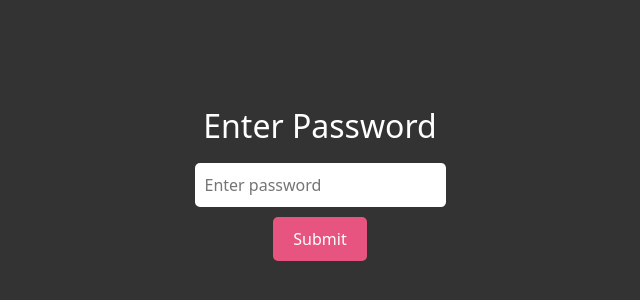
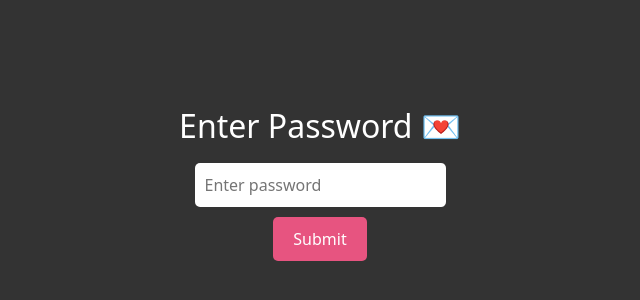
Before and after one commit to Crash-cyber/Jhanna27, a plain HTML site: page index.html in a window 1280 px wide. Shown: the part 216-516 px from the top of the page, without its empty margins (320-960 px from the left). Drawn offline with nearby package versions, Linux system fonts and the light colour scheme.

Commit message:
Refactor index.html structure and content

```diff
--- a/index.html
+++ b/index.html
@@ -13,9 +13,11 @@
 </head>
 
 <body>
-  <!-- PASSWORD POPUP -->
+ <div id="background"></div>
+
+<!-- PASSWORD POPUP -->
 <div id="passwordPopup" class="popup">
-  <h2>Enter Password</h2>
+  <h2>Enter Password 💌</h2>
   <input type="password" id="passwordInput" placeholder="Enter password">
   <button onclick="checkPassword()">Submit</button>
   <p id="wrongMessage" class="wrong" style="display:none;">Wrong password, try again! ❌</p>
@@ -26,7 +28,7 @@
   <div class="container text-center mt-5">
     <h1>Hi Jhanna ❤️</h1>
     <p>Welcome to your love letter. This is all for you.</p>
-    <!-- Add your interactive love content here -->
+    <!-- Add your interactive content here -->
   </div>
 </div>
 
```
